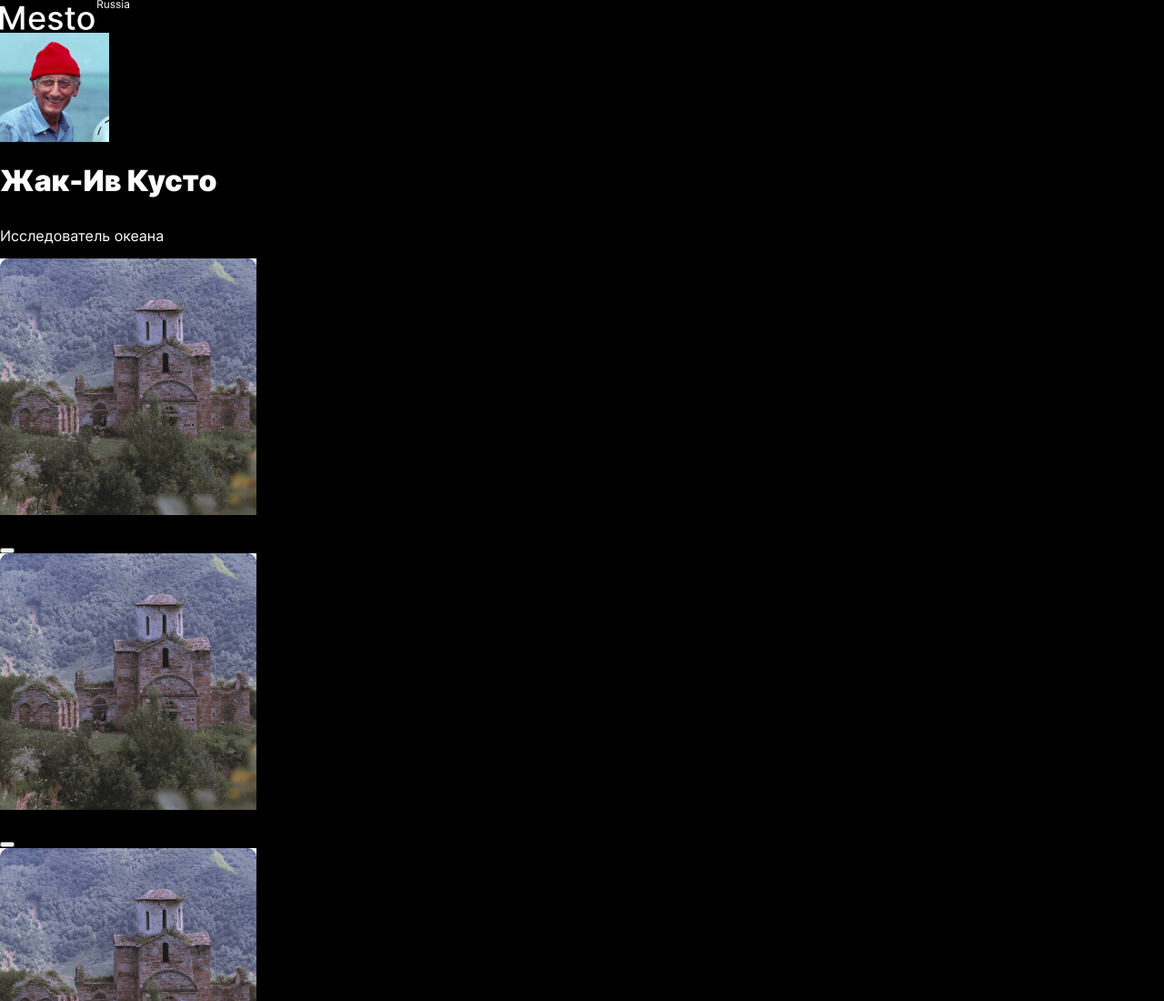
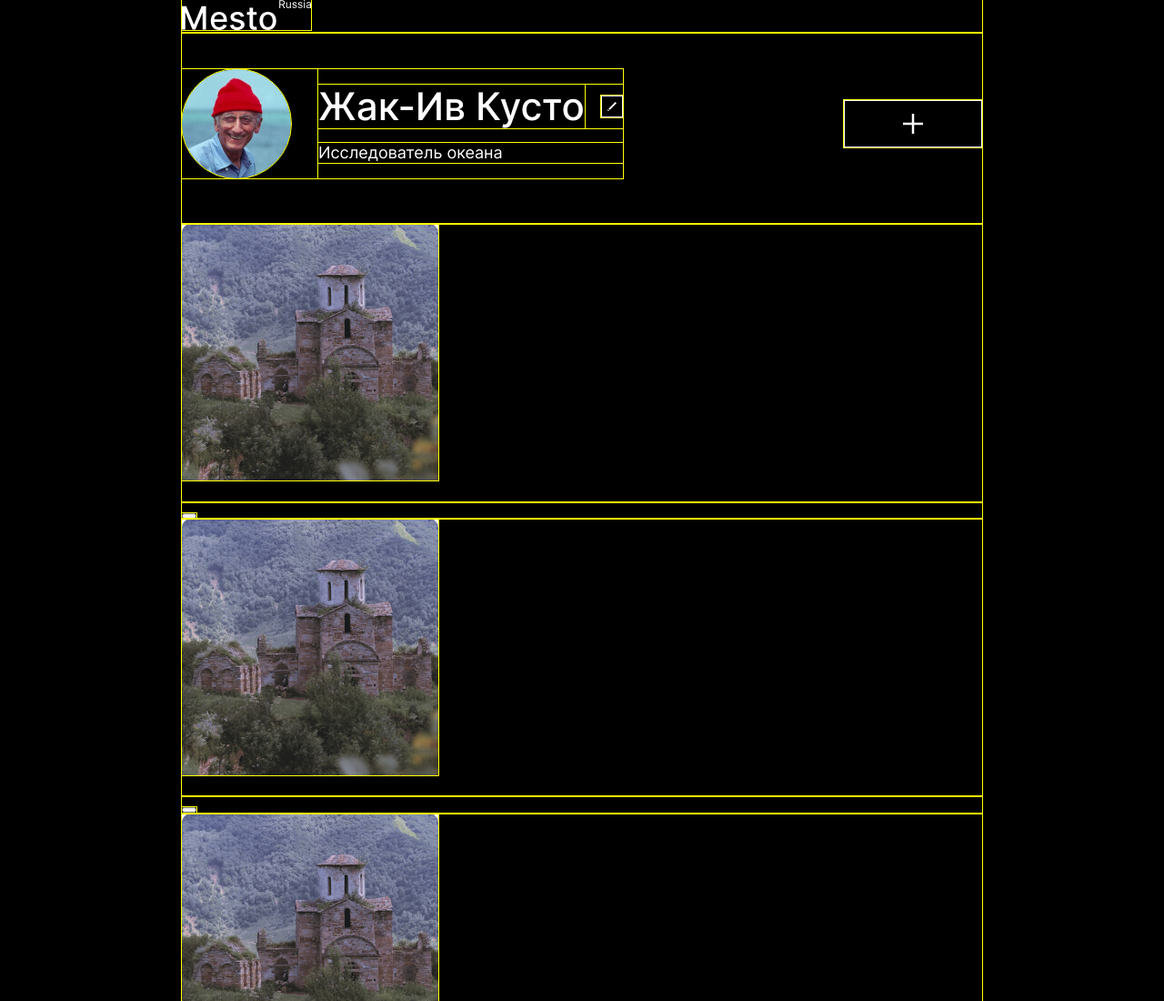
Before and after one commit to alice-rami/mesto-project-bootcamp, a plain HTML site: page index.html in a window 1280 px wide. Shown: the top 1100 px of the page at 91% size. Drawn offline with Linux system fonts and the light colour scheme.

Commit message:
feat: сверстать профиль

```diff
--- a/blocks/content/content.css
+++ b/blocks/content/content.css
@@ -0,0 +1,3 @@
+.content {
+    width: 100%;
+}
--- a/blocks/page/page.css
+++ b/blocks/page/page.css
@@ -1,10 +1,11 @@
 .page {
-    max-width: 1280px;
+    max-width: 880px;
     min-width: 320px;
     margin: 0 auto;
     background-color: #000000;
     box-sizing: border-box;
     font-family: 'Inter', Arial, Helvetica, sans-serif;
+    font-style: normal;
     color: white;
     position: relative;
 }
--- /dev/null
+++ b/blocks/profile/__add-button/profile__add-button.css
@@ -0,0 +1,9 @@
+.profile__add-button {
+    width: 150px;
+    height: 50px;
+    background-image: url(../../../images/add-button.png);
+    background-position: center;
+    background-repeat: no-repeat;
+    border: 1px solid white;
+
+}
--- a/blocks/profile/__avatar/profile__avatar.css
+++ b/blocks/profile/__avatar/profile__avatar.css
@@ -0,0 +1,7 @@
+.profile__avatar {
+    object-fit: cover;
+    object-position: center;
+    border-radius: 50%;
+    display: block;
+    width: 120px;
+}
--- /dev/null
+++ b/blocks/profile/__container/profile__container.css
@@ -0,0 +1,5 @@
+.profile__container {
+    display: flex;
+    flex-direction: row;
+    column-gap: 30px;
+}
--- a/blocks/profile/__edit-button/profile__edit-button.css
+++ b/blocks/profile/__edit-button/profile__edit-button.css
@@ -0,0 +1,7 @@
+.profile__edit-button {
+    width: 24px;
+    height: 24px;
+    background-image: url(../../../images/edit-button.svg);
+    background-size: cover;
+    background-position: center;
+}
--- a/blocks/profile/__info/profile__info.css
+++ b/blocks/profile/__info/profile__info.css
@@ -0,0 +1,6 @@
+.profile__info {
+    display: flex;
+    flex-direction: column;
+    justify-content: center;
+    row-gap: 16px;
+}
--- a/blocks/profile/__name-container/profile__name-container.css
+++ b/blocks/profile/__name-container/profile__name-container.css
@@ -0,0 +1,6 @@
+.profile__name-container {
+    display: flex;
+    flex-direction: row;
+    align-items: center;
+    column-gap: 18px;
+}
--- a/blocks/profile/__name/profile__name.css
+++ b/blocks/profile/__name/profile__name.css
@@ -0,0 +1,7 @@
+.profile__name {
+    margin: 0;
+    padding: 0;
+    font-weight: 500;
+    font-size: 42px;
+    line-height: 1.14;
+}
--- a/blocks/profile/__title/profile__title.css
+++ b/blocks/profile/__title/profile__title.css
@@ -0,0 +1,7 @@
+.profile__title {
+    margin: 0;
+    padding: 0;
+    font-weight: 400;
+    font-size: 18px;
+    line-height: 1.22;
+}
--- a/blocks/profile/profile.css
+++ b/blocks/profile/profile.css
@@ -0,0 +1,9 @@
+.profile {
+    display: flex;
+    width: 100%;
+    min-height: 120px;
+    justify-content: space-between;
+    align-items: center;
+    padding-top: 40px;
+    padding-bottom: 50px;
+}
--- a/index.html
+++ b/index.html
@@ -13,14 +13,17 @@
     </header>
     <main class="content">
         <section class="profile">
-            <img src="./images/profile-image.jpg" alt="Аватар" class="profile__avatar">
-            <div class="profile__info">
-                <div class="profile__name-container">
-                    <h1 class="profile__name">Жак-Ив Кусто</p>
-                    <div class="profile__edit-button"></div>
+            <div class="profile__container">
+                <img src="./images/profile-image.jpg" alt="Аватар" class="profile__avatar">
+                <div class="profile__info">
+                    <div class="profile__name-container">
+                        <h1 class="profile__name">Жак-Ив Кусто</h1>
+                        <div class="profile__edit-button"></div>
+                    </div>
+                    <p class="profile__title">Исследователь океана</p>
                 </div>
-                <p class="profile__title">Исследователь океана</p>
             </div>
+            <div class="profile__add-button"></div>
         </section>
         <section class="cards">
             <article class="card">
--- a/pages/index.css
+++ b/pages/index.css
@@ -2,3 +2,17 @@
 @import url(../fonts/fonts.css);
 
 @import url(../blocks/page/page.css);
+
+@import url(../blocks/profile/profile.css);
+@import url(../blocks/profile/__container/profile__container.css);
+@import url(../blocks/profile/__avatar/profile__avatar.css);
+@import url(../blocks/profile/__edit-button/profile__edit-button.css);
+@import url(../blocks/profile/__info/profile__info.css);
+@import url(../blocks/profile/__name-container/profile__name-container.css);
+@import url(../blocks/profile/__name/profile__name.css);
+@import url(../blocks/profile/__title/profile__title.css);
+@import url(../blocks/profile/__add-button/profile__add-button.css);
+
+* {
+    outline: 1px solid yellow;
+}
```
Also changed, not shown: images/add-button.png (added).
